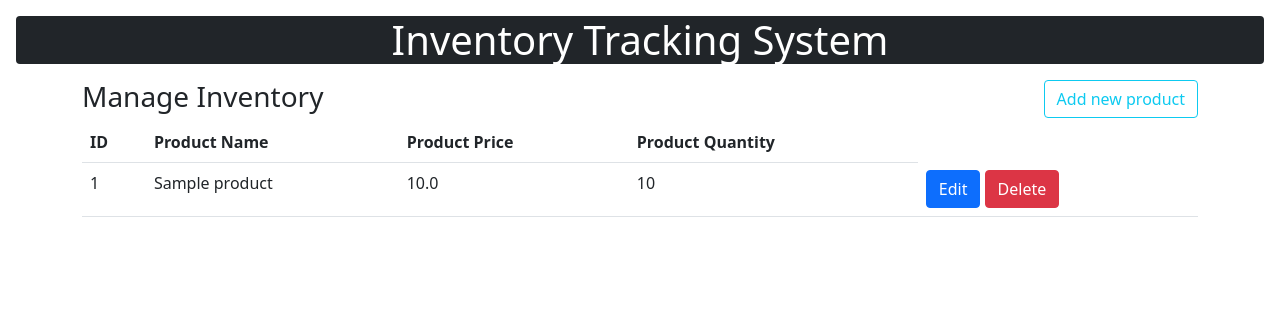
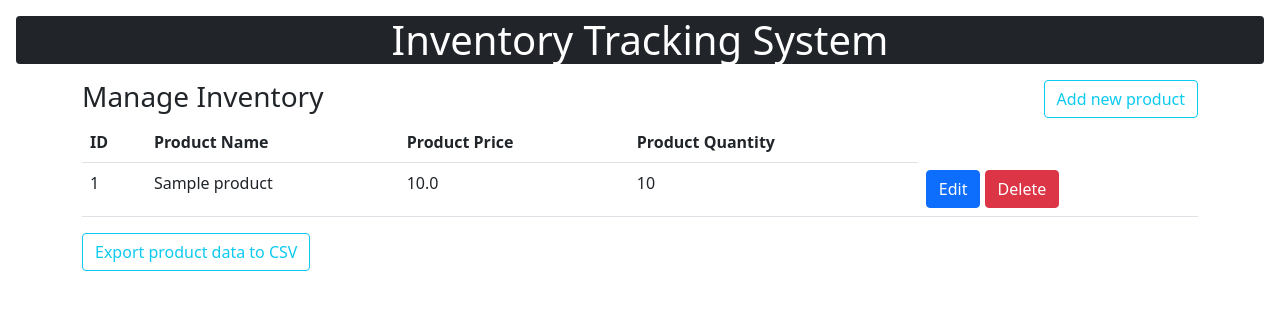
Before and after one commit to anitazng/shopify-challenge, a Flask app: page / in a window 1280 px wide. Shown: the top 310 px of the page. Run offline with Flask 2, Linux system fonts and the light colour scheme; tables that the repository leaves empty hold one stand-in row (values such as "Sample post").

Commit message:
added generate csv report feature

```diff
--- a/app.py
+++ b/app.py
@@ -1,5 +1,7 @@
-from flask import Flask, render_template, request, redirect, url_for
+from flask import Flask, render_template, request, redirect, url_for, send_file
 from flask_sqlalchemy import SQLAlchemy
+from io import StringIO, BytesIO
+import csv
 
 # Initialize the app
 app = Flask(__name__, instance_relative_config=True)
@@ -59,3 +61,15 @@ def delete(id):
 
     db.session.commit()
     return redirect(url_for('index'))
+
+@app.route('/generate-csv')
+def generate():
+    si = StringIO()
+    cw = csv.writer(si)
+    cw.writerow(['id', 'product name', 'price', 'quantity'])
+
+    for product in Product.query.all():
+        cw.writerows([[str(product.id), product.name, str(product.price), str(product.quantity)]])
+
+    si.seek(0)
+    return send_file(BytesIO(si.read().encode('utf8')), attachment_filename='products.csv', as_attachment=True)
--- a/templates/index.html
+++ b/templates/index.html
@@ -64,6 +64,7 @@
                   </div>
                 {% endfor %}
             </table>
+            <a href="{{url_for('generate')}}" class="btn btn-outline-info float-start">Export product data to CSV</a>
         </div>
 
         <!--Add product modal-->
@@ -99,7 +100,6 @@
               </div>
             </div>
           </div>
-
     </div>
 </div>
 {% endblock %}
```
